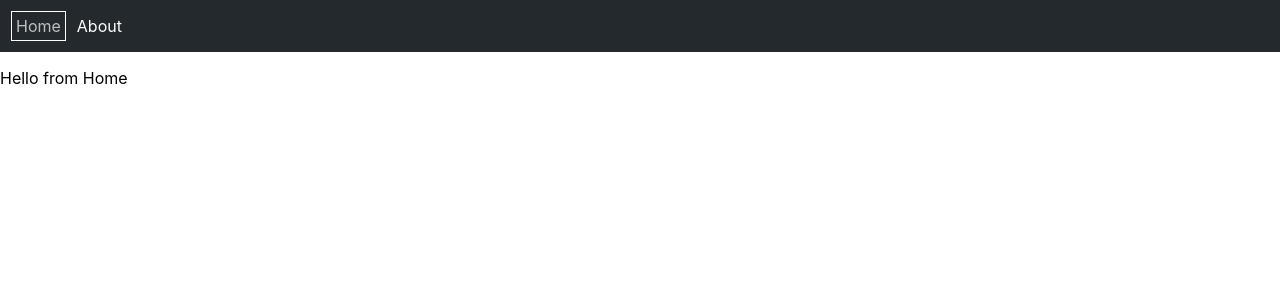
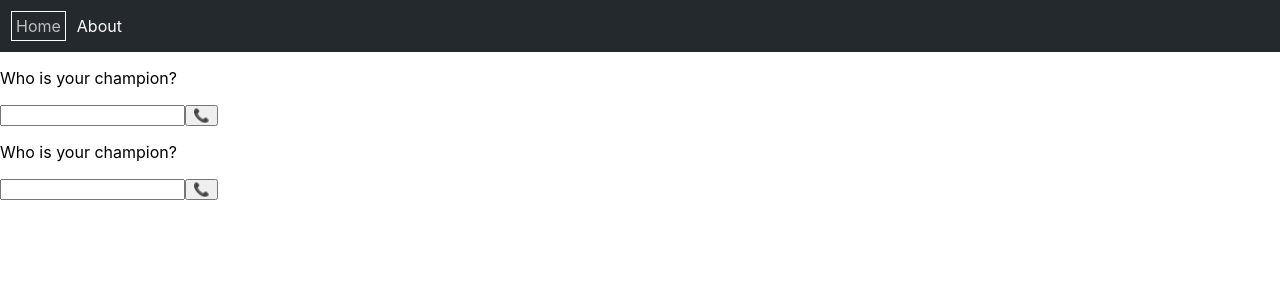
Before and after one commit to rocambille/github-battle, a React (Create React App) app: page / in a window 1280 px wide. Shown: the top 300 px of the page. Built offline with nearby package versions, Linux system fonts and the light colour scheme.

Commit message:
added Contact component + refactored Home page

```diff
--- /dev/null
+++ b/src/components/Card.jsx
@@ -0,0 +1,26 @@
+import React, { useState } from 'react';
+
+function Card() {
+  const [username, setUsername] = useState('');
+
+  return (
+    <>
+      <p>Who is your champion?</p>
+      <input
+        type="text"
+        value={username}
+        onChange={(event) => setUsername(event.target.value)}
+      />
+      <button
+        type="button"
+        onClick={() => {
+          alert(`let's call ${username} using GitHub API`);
+        }}
+      >
+        📞
+      </button>
+    </>
+  );
+}
+
+export default Card;
--- a/src/pages/Home.jsx
+++ b/src/pages/Home.jsx
@@ -1,10 +1,13 @@
 import React from 'react';
+
+import Card from '../components/Card';
 
 function Home() {
   return (
-    <p>
-      Hello from Home
-    </p>
+    <>
+      <Card />
+      <Card />
+    </>
   );
 }
 
```
